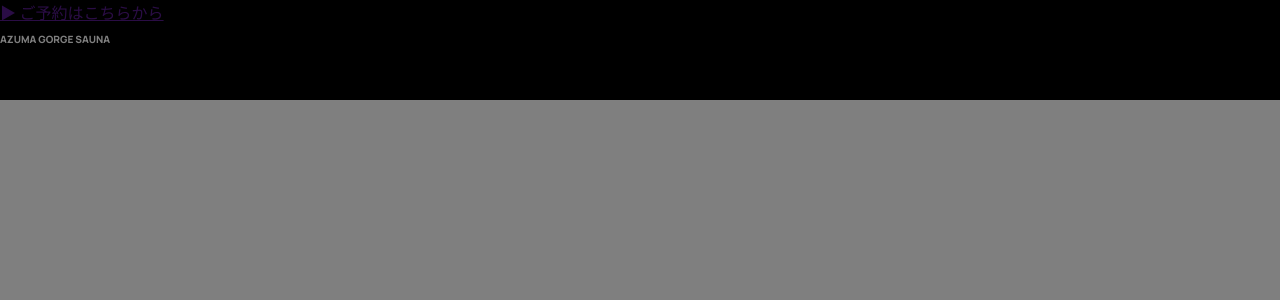
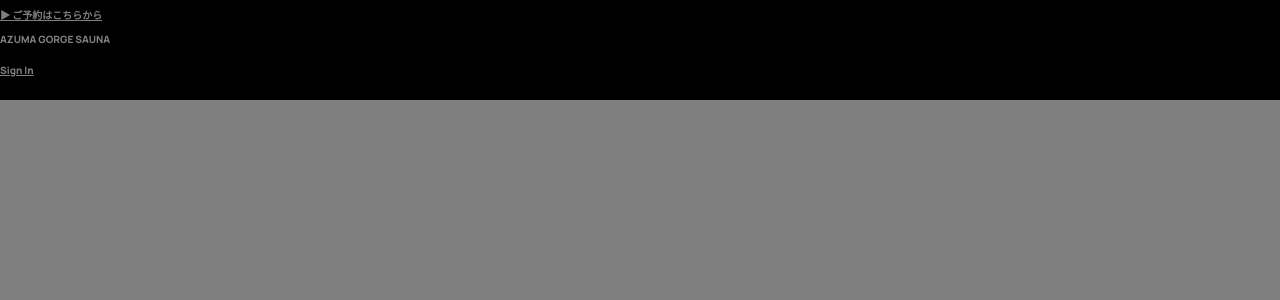
Before and after one commit to RyogoIimura/portfolio_app, a Next.js app in the folder client/: page /lp in a window 1280 px wide. Shown: the top 300 px of the page. Built offline with nearby package versions, Linux system fonts and the light colour scheme.

Commit message:
Header テキスト追加

```diff
--- a/client/components/Header.tsx
+++ b/client/components/Header.tsx
@@ -16,15 +16,32 @@ const Header = () => {
         <div
           css={styles.headerContContainer}
         >
-          <Link href="">▶︎ ご予約はこちらから</Link>
+          <Link
+            css={styles.headerText}
+            href="">▶︎ ご予約はこちらから</Link>
           <h2
             className={` ${manrope.className}`}
-            css={styles.headerTitle}
+            css={styles.headerText}
           >AZUMA GORGE SAUNA</h2>
           <div>
+          <Link
+            className={` ${manrope.className}`}
+            css={styles.headerText}
+            href=""
+          >Sign In</Link>
             <div
               css={styles.hamburger}
-            ></div>
+            >
+              <div
+                css={styles.hamburgerLine}
+              ></div>
+              <div
+                css={styles.hamburgerLine}
+              ></div>
+              <div
+                css={styles.hamburgerLine}
+              ></div>
+            </div>
           </div>
         </div>
       </div>
@@ -33,8 +50,11 @@ const Header = () => {
       <div
         css={styles.bg}
       ></div>
+
       {/* nav menu */}
-      <div></div>
+      <div
+        css={styles.navContainer}
+      ></div>
     </>
   );
 };
@@ -61,7 +81,7 @@ const styles = {
     @media (min-width: ${PROJECT.BP}px) {
     }
   `,
-  headerTitle: css `
+  headerText: css `
     font-size: 10px;
     font-weight: 800;
     color: #fff;
@@ -69,6 +89,15 @@ const styles = {
     @media (min-width: ${PROJECT.BP}px) {
     }
   `,
+  hamburger: css`
+    @media (min-width: ${PROJECT.BP}px) {
+    }
+  `,
+  hamburgerLine: css `
+    @media (min-width: ${PROJECT.BP}px) {
+    }
+  `,
+
   bg: css `
     width: 100vw;
     height: 100vh;
@@ -78,7 +107,7 @@ const styles = {
     top: 0;
     left: 0;
   `,
-  hamburger: css`
+  navContainer: css `
     @media (min-width: ${PROJECT.BP}px) {
     }
   `
```
